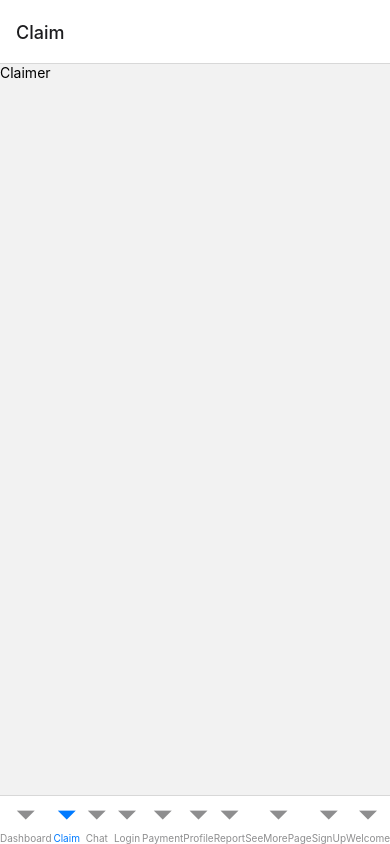
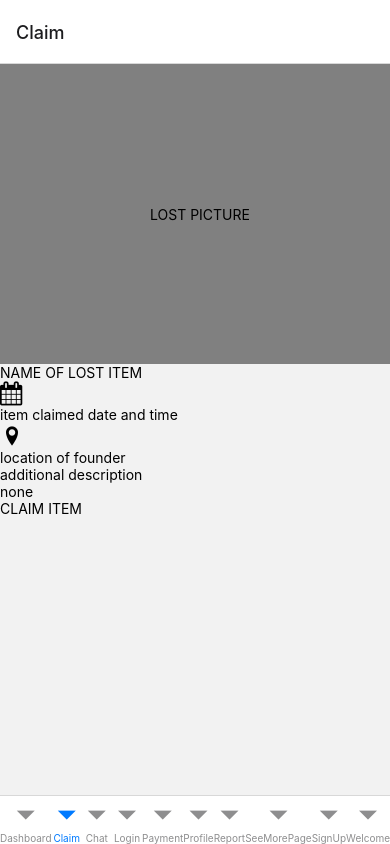
Before and after one commit to Kedjuprecious/CEF440-GROUP-24, a React Native app in the folder findam/: screen /Claim in a window 390 px wide. Built offline with nearby package versions, Linux system fonts and the light colour scheme.

Commit message:
claimPage

```diff
--- a/findam/app/(tabs)/Claim.jsx
+++ b/findam/app/(tabs)/Claim.jsx
@@ -1,10 +1,74 @@
-import { View, Text } from 'react-native'
+import { StyleSheet, Text, View, TouchableOpacity } from 'react-native'
 import React from 'react'
+import { FontAwesome } from '@expo/vector-icons';
+import { Entypo } from '@expo/vector-icons';
 
-export default function Claim() {
+const Claim = () => {
   return (
-    <View>
-      <Text>Claimer</Text>
+
+
+    <View >
+
+      <View style ={styles.container}>
+      <Text>LOST PICTURE</Text>
+
+      </View>
+
+      <View style ={styles.stylename}>
+        <Text>NAME OF LOST ITEM</Text>
+      </View>
+
+
+      <View>
+        <i><FontAwesome name="calendar" size={24} color="black" /></i>
+        <Text>item claimed date and time</Text>
+      </View>
+
+
+      <View>
+        <i><Entypo name="location-pin" size={24} color="black" /></i>
+        <Text>location of founder</Text>
+
+
+      </View>
+      <Text>additional description</Text>
+      <Text>none</Text>
+
+      <TouchableOpacity >
+        <Text>
+          CLAIM ITEM
+
+        </Text>
+
+
+
+
+      </TouchableOpacity>
+
+
     </View>
   )
 }
+
+export default Claim
+
+const styles = StyleSheet.create({
+
+container:{
+height: "300px",
+width: "400px",
+backgroundColor: "gray",
+color: "black",
+justifyContent: "center",
+fontWeight: "bold",
+alignItems: "center",
+fontSize: "40rem",
+},
+
+stylename:{
+  fontSize: "18",
+  fontWeight: "bold"
+}
+
+
+});
--- a/findam/app/(tabs)/Profile.jsx
+++ b/findam/app/(tabs)/Profile.jsx
@@ -1,4 +1,4 @@
-import { View, Text } from 'react-native'
+import { StyleSheet, Text, View } from 'react-native'
 import React from 'react'
 
 const profile = () => {
@@ -10,3 +10,65 @@ const profile = () => {
 }
 
 export default profile
+
+const styles = StyleSheet.create({})
+
+
+
+// import { View, Text } from 'react-native'
+// import React from 'react'
+
+// const profile = () => {
+//   return (
+//     <View>
+//       <Text>profile</Text>
+//     </View>
+//   )
+// }
+
+// export default profile
+
+
+// const Claim = () => {
+//   return (
+//     <View style={styles.wholepage}>
+
+//       <View style={styles.picturepage}>
+//         <text>PICTURE OF LOST OBJECT</text>
+
+//     </View>
+
+//     <View style={styles.claimingpage}>
+//       <text>ITEM NAME</text>
+
+//     </View>
+
+//     <i><FontAwesome name="calendar" size={24} color="black" />
+//       <Text>ITEM CLAIMED DATE AND TIME</Text>
+//       </i>
+//       <i><EvilIcons name="location" size={24} color="black" />
+//       <text>LOCATION</text>
+//       <text>Additional Description</text>
+//       <text>none</text>
+//       </i>
+//     </View>
+//   );
+// };
+
+// const styles = StyleSheet.create({
+//   wholepage: {
+//    backgroundColor: 'white',
+//   },
+
+
+
+// picturepage: {
+//     backgroundColor: 'gray',
+//   },
+//    claimingpage: {
+//     backgroundColor: 'white',
+//     color: 'black',
+
+
+//     },
+// });
```
Also changed, not shown: findam/assets/lost_item.png (added).
